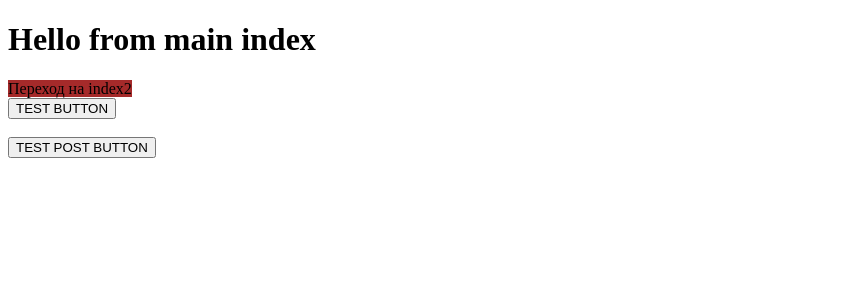
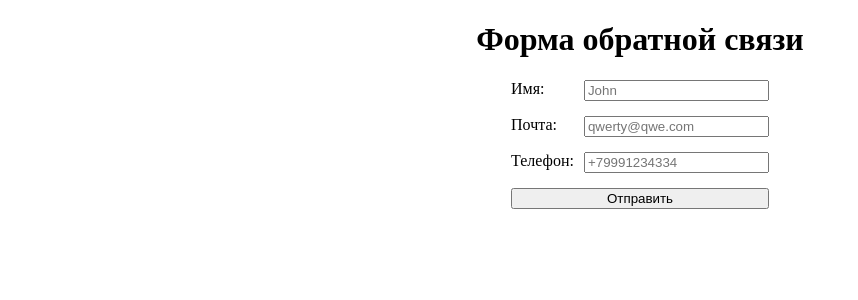
Before and after one commit to topacademylabinsk/fastapi_test_1, a Python web app: template templates/index.html in a window 1280 px wide. Shown: the top 300 px of the page, without its empty margins (0-858 px from the left). Run offline with Jinja, Linux system fonts and the light colour scheme; the template is opened without the code that fills it, so the values that code supplies are empty.

Commit message:
Changes to be committed: 	modified:   .gitignore 	deleted:    json_test.txt 	modified:   main.py 	modified:   static/style.css 	modified:   templates/index.html 	deleted:    templates/index2.html 	new file:   utils.py

```diff
--- a/static/style.css
+++ b/static/style.css
@@ -1,5 +1,32 @@
-a {
-    color:black;
-    background-color: brown;
-    text-decoration: none;
+html, body, p {
+    padding: 0;
+    margin: 0;
 }
+
+.main_container {
+    display: flex;
+    flex-direction: column;
+    justify-content: center;
+    align-items: center;
+}
+
+.main_title {
+    text-align: center;
+}
+
+.main_form_container {
+    display: flex;
+    width: fit-content;
+}
+
+.main_form {
+    display: flex;
+    flex-direction: column;
+    gap: 15px;
+}
+
+.form_element {
+    display: flex;
+    justify-content: space-between;
+    gap: 10px;
+}
--- a/templates/index.html
+++ b/templates/index.html
@@ -8,10 +8,25 @@
     <script src="https://cdn.jsdelivr.net/npm/htmx.org@2.0.5/dist/htmx.min.js"></script>
 </head>
 <body>
-    <h1>Hello from main index</h1>
-<a href="/index2">Переход на index2</a><br>
-<button hx-get="/test_json" hx-target=".test_json">TEST BUTTON</button>
-<div class="test_json"></div><br>
-<button hx-post="/test_post" hx-swap="none" hx-vals='{"test": "test"}' hx-ext="json-enc">TEST POST BUTTON</button>
+    <div class="main_container">
+        <h1 class="main_title">Форма обратной связи</h1>
+        <div class="main_form_container">
+            <form class="main_form" hx-post="/feedback_form" hx-swap="none">
+                <div class="form_element">
+                    <p>Имя:</p>
+                    <input type="text" name="name" placeholder="John">
+                </div>
+                <div class="form_element">
+                    <p>Почта:</p>
+                    <input type="text" name="email" placeholder="qwerty@qwe.com">
+                </div>
+                <div class="form_element">
+                    <p>Телефон:</p>
+                    <input type="text" name="phone" placeholder="+79991234334">
+                </div>
+                <button type="submit">Отправить</button>
+            </form>
+        </div>
+    </div>
 </body>
 </html>
```
Also changed, not shown: json_test.txt (deleted, +0 -16 lines), main.py (+7 -18 lines), templates/index2.html (deleted, +0 -14 lines), utils.py (added, +12 -0 lines), 1 other file.
